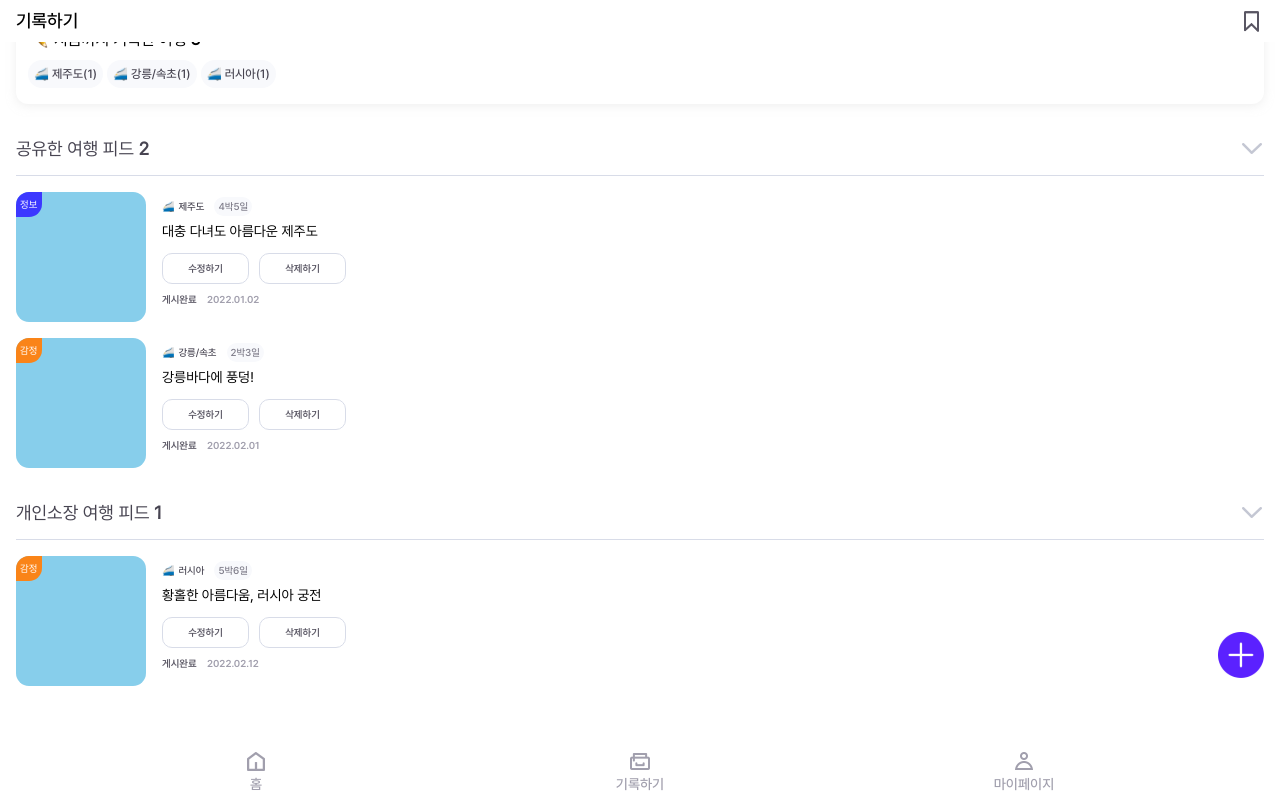
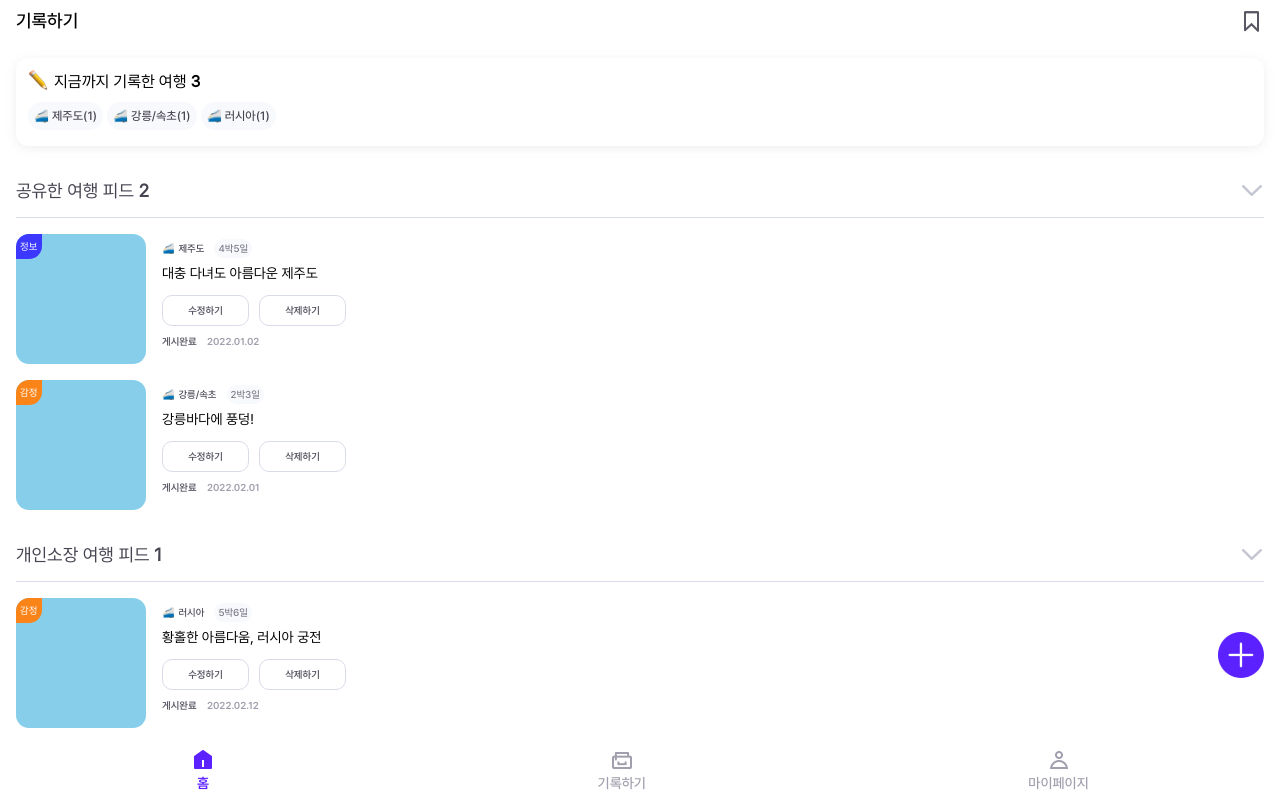
Before and after one commit to dnd-side-project/dnd-6th-8-frontend, a React (Create React App) app: page /archiving in a window 1280 px wide. Built offline with nearby package versions, Linux system fonts and the light colour scheme.

Commit message:
feat: 삭제 완료 alert UI 애니메이션 로직 변경(#4)

```diff
--- a/src/components/ArchivingPage/ArchivingCorePage/Card/style.scss
+++ b/src/components/ArchivingPage/ArchivingCorePage/Card/style.scss
@@ -71,6 +71,7 @@
                 border : 1.3px solid #d8dce8;
                 background: #ffff;
                 border-radius: 1rem;
+                cursor: pointer;
             }
         }
         .info-date{
--- /dev/null
+++ b/src/components/ArchivingPage/ArchivingCorePage/DeleteAgree/index.tsx
@@ -0,0 +1,13 @@
+import React from 'react';
+import { ReactComponent as DeleteAlert } from '../../../../assets/icons/ArchivingPage/ArchivingCorePage/delete_alert.svg';
+import './style.scss';
+
+function DeleteAgree() {
+  return (
+    <div className="deleteAgree-wrapper">
+      <DeleteAlert />
+    </div>
+  );
+}
+
+export default DeleteAgree;
--- /dev/null
+++ b/src/components/ArchivingPage/ArchivingCorePage/DeleteAgree/style.scss
@@ -0,0 +1,10 @@
+.deleteAgree-wrapper{
+    width : 100vw;
+    height : 100vh;
+    background-color: rgba(0, 0, 0, 0.5);
+    position: fixed;
+    z-index: 6;
+    display: flex;
+    align-items: center;
+    justify-content: center;
+}
--- a/src/components/ArchivingPage/ArchivingCorePage/DeleteDialog/index.tsx
+++ b/src/components/ArchivingPage/ArchivingCorePage/DeleteDialog/index.tsx
@@ -1,7 +1,26 @@
-import React from 'react';
+import React, { useCallback, useState } from 'react';
 import './style.scss';
 
-function DeleteDialog() {
+type DeleteDialog = {
+  deleteClick: boolean;
+  setDeleteClick: (click: boolean) => void;
+  agreeClick: boolean;
+  setAgreeClick: (click: boolean) => void;
+};
+
+function DeleteDialog({ deleteClick, setDeleteClick, agreeClick, setAgreeClick }: DeleteDialog) {
+  const onCancelClick = useCallback(() => {
+    setDeleteClick(false);
+  }, []);
+
+  const onAgreeClick = useCallback(() => {
+    setDeleteClick(false);
+    setAgreeClick(true);
+    setTimeout(() => {
+      setAgreeClick(false);
+    }, 2000);
+  }, []);
+
   return (
     <div className="deleteDialog-wrapper">
       <div className="delete-alert">
@@ -10,11 +29,16 @@ function DeleteDialog() {
           소중한 여행 기록이 삭제되면
           <br /> 복구하실 수 없어요 ㅠㅠ
         </div>
-        <div className='box-btn'>
-            <div className='btn-left'><span>취소</span></div>
-            <div className='btn-right'><span>확인</span></div>
+        <div className="box-btn">
+          <div className="btn-left" onClick={onCancelClick} aria-hidden="true">
+            <span>취소</span>
+          </div>
+          <div className="btn-right" onClick={onAgreeClick} aria-hidden="true">
+            <span>확인</span>
+          </div>
         </div>
       </div>
+      )
     </div>
   );
 }
--- a/src/components/ArchivingPage/ArchivingCorePage/Personal/index.tsx
+++ b/src/components/ArchivingPage/ArchivingCorePage/Personal/index.tsx
@@ -4,22 +4,24 @@ import Card from '../Card';
 import './style.scss';
 
 type PersonalProps = {
-  personalInfo: any;
+  personalInfo: null | any;
   setDeleteClick: (click: boolean) => void;
 };
 
 function Personal({ personalInfo, setDeleteClick }: PersonalProps) {
   const [fetchData, setFetchData] = useState<boolean>(false);
+  const [fetchDataLength, setFetchDataLength] = useState<number>(0);
 
   useEffect(() => {
     if (personalInfo !== undefined) {
       setFetchData(true);
+      setFetchDataLength(personalInfo.length);
     }
   }, [personalInfo]);
 
   return (
     <div className="personal-wrapper">
-      {fetchData ? (
+      {fetchDataLength ? (
         personalInfo.map((value: any) => {
           // eslint-disable-next-line react/jsx-key
           return <Card info={value} setDeleteClick={setDeleteClick} />;
--- a/src/components/ArchivingPage/ArchivingCorePage/Shared/index.tsx
+++ b/src/components/ArchivingPage/ArchivingCorePage/Shared/index.tsx
@@ -11,16 +11,18 @@ type SharedProps = {
 
 function Shared({ sharedInfo, setDeleteClick }: SharedProps) {
   const [fetchData, setFetchData] = useState<boolean>(false);
+  const [fetchDataLength, setFetchDataLength] = useState<number>(0);
 
   useEffect(() => {
     if (sharedInfo !== undefined) {
       setFetchData(true);
+      setFetchDataLength(sharedInfo.length);
     }
   }, [sharedInfo]);
 
   return (
     <div className="shared-wrapper">
-      {fetchData ? (
+      {fetchDataLength ? (
         sharedInfo.map((value: any) => {
           // eslint-disable-next-line react/jsx-key
           return <Card info={value} setDeleteClick={setDeleteClick}/>;
--- a/src/components/ArchivingPage/ArchivingCorePage/index.tsx
+++ b/src/components/ArchivingPage/ArchivingCorePage/index.tsx
@@ -19,7 +19,7 @@ function ArchivingCorePage({setDeleteClick} : ArchivingCorePage) {
   const [personalInfoLen, setPersonalInfoLen] = useState<number>(0);
 
   useEffect(() => {
-    if (archiveCorePageReadFetchData !== undefined) {
+    if (archiveCorePageReadFetchData !== undefined || archiveCorePageReadFetchData !== null) {
       setSharedInfo(archiveCorePageReadFetchData.sharedInfo);
       setPersonalInfo(archiveCorePageReadFetchData.personalInfo);
       setSharedInfoLen(archiveCorePageReadFetchData.sharedInfo.length);
--- a/src/constants/index.ts
+++ b/src/constants/index.ts
@@ -28,6 +28,7 @@ export const archiveCorePageReadFetchData: any = {
       completeArchive: '2022.02.12',
       title: '황홀한 아름다움, 러시아 궁전',
     },
+
   ],
 };
 
--- a/src/pages/ArchivingPage/index.tsx
+++ b/src/pages/ArchivingPage/index.tsx
@@ -1,21 +1,21 @@
 import React, { useEffect, useState } from 'react';
 import ArchivingLoadingPage from '../../components/ArchivingPage/ArchivingLoadingPage';
 import ArchivingCorePage from '../../components/ArchivingPage/ArchivingCorePage';
-import Home from '../../assets/icons/ArchivingPage/NavigationBar/ic_home_navigation.png';
-import Archiving from '../../assets/icons/ArchivingPage/NavigationBar/ic_archiving_navigation.png';
-import MyPage from '../../assets/icons/ArchivingPage/NavigationBar/ic_mypage_navigation.png';
 import './style.scss';
 import Header from '../../components/common/Header';
 import DeleteDialog from '../../components/ArchivingPage/ArchivingCorePage/DeleteDialog';
+import DeleteAgree from '../../components/ArchivingPage/ArchivingCorePage/DeleteAgree';
+import NavigationBar from '../../components/common/NavigationBar';
 
 function ArchivingPage() {
   const [loading, setLoading] = useState<boolean>(true);
   const [deleteClick, setDeleteClick] = useState<boolean>(false);
+  const [agreeClick, setAgreeClick] = useState<boolean>(false);
 
   useEffect(() => {
     setTimeout(() => {
       setLoading(false);
-    }, 100);
+    }, 1500);
     return () => {
       setLoading(true);
     };
@@ -23,23 +23,20 @@ function ArchivingPage() {
 
   return (
     <div className="archivingpage-wrapper">
-      {deleteClick && <DeleteDialog />}
+      {deleteClick && (
+        <DeleteDialog
+          deleteClick={deleteClick}
+          setDeleteClick={setDeleteClick}
+          agreeClick={agreeClick}
+          setAgreeClick={setAgreeClick}
+        />
+      )}
+      {agreeClick && <DeleteAgree />}
       <Header title="기록하기" />
-      <div className="archivingpage-main-area">{loading ? <ArchivingLoadingPage /> : <ArchivingCorePage setDeleteClick={setDeleteClick}/>}</div>
-      <div className="archivingpage-navigation">
-        <div className="nav-icon">
-          <img src={Home} alt="Home" />
-          <p>홈</p>
-        </div>
-        <div className="nav-icon">
-          <img src={Archiving} alt="Archiving" />
-          <p>기록하기</p>
-        </div>
-        <div className="nav-icon">
-          <img src={MyPage} alt="MyPage" />
-          <p>마이페이지</p>
-        </div>
+      <div className="archivingpage-main-area">
+        {loading ? <ArchivingLoadingPage /> : <ArchivingCorePage setDeleteClick={setDeleteClick} />}
       </div>
+      <NavigationBar />
     </div>
   );
 }
--- a/src/pages/ArchivingPage/style.scss
+++ b/src/pages/ArchivingPage/style.scss
@@ -11,59 +11,9 @@
 
 .archivingpage-wrapper{
     background : #ffffff;
-    position : relative;
     width : 100vw;
     height : 100vh;
-    .archivingpage-header{
-        width : 100%;
-        height : 4.2rem;
-        padding: 0 9px 0 16px;
-        @extend %flex-header;
-        span {
-            font-family: "Pretendard-Medium";
-            font-size: 18px;
-            font-weight: 500;
-            font-stretch: normal;
-            font-style: normal;
-            line-height: 1.44;
-            letter-spacing: normal;
-            text-align: left;
-            color :#060213;
-        }
-    }
-
     .archivingpage-main-area{
-        padding : 1.6rem 1.6rem 0 1.6rem;
-
-    }
-
-    .archivingpage-navigation{
-        @extend %flex-nav;
-        width : 100%;
-        height : 6rem;
-        background: white;
-        position : fixed;
-        bottom : 0;
-        z-index: 5;
-        .nav-icon{
-            padding-top : 0.9rem;
-            width : 20%;
-            height : 100%;
-        }
-        img {
-            display: block;
-            margin: auto;
-            width : 2.4rem;
-            height : 2.4rem;
-        }
-        p{
-            margin-top : 0.2rem;
-            font-family: "Pretendard-Medium";
-            font-size: 1.4rem;
-            font-weight: 500;
-            line-height: 1.29;
-            text-align: center;
-            color : #a19fad;
-        }
+        padding : 5.8rem 1.6rem 0 1.6rem;
     }
 }
```
Also changed, not shown: src/assets/icons/ArchivingPage/ArchivingCorePage/delete_alert.svg (added).
